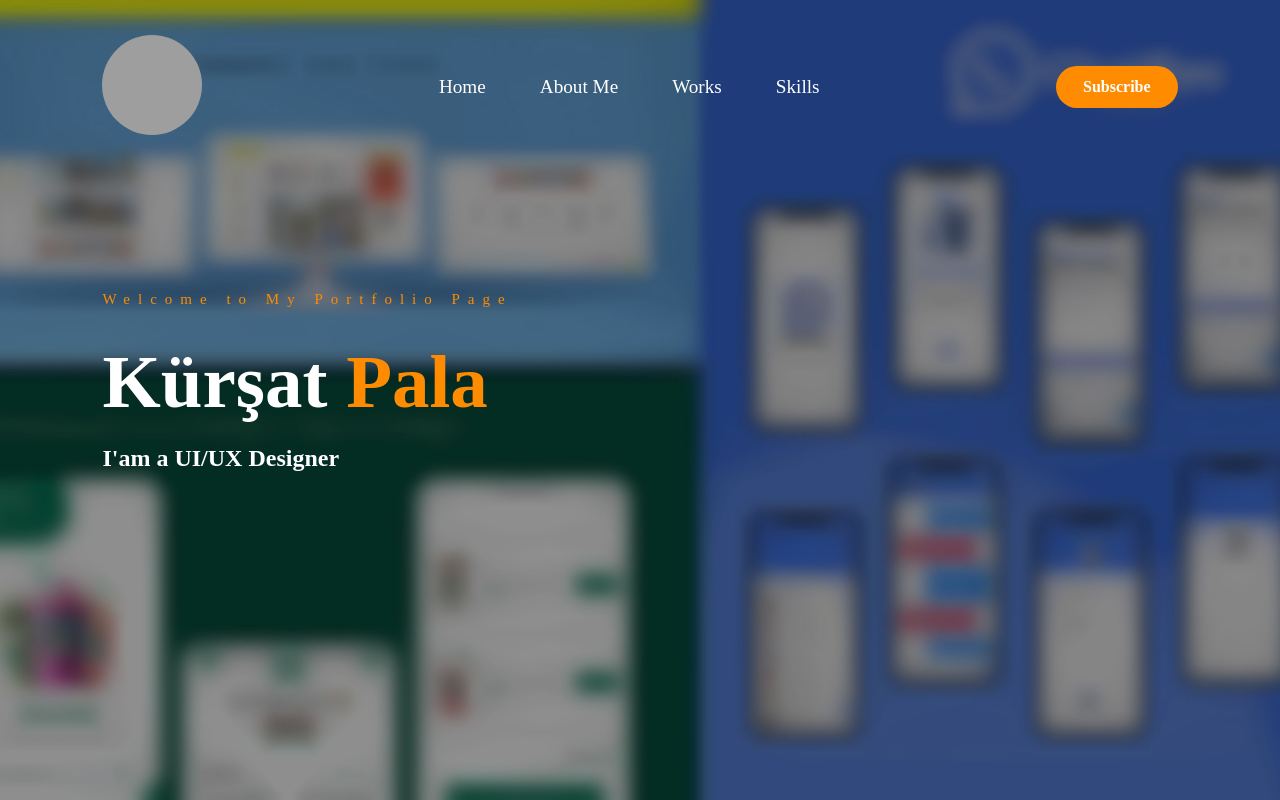
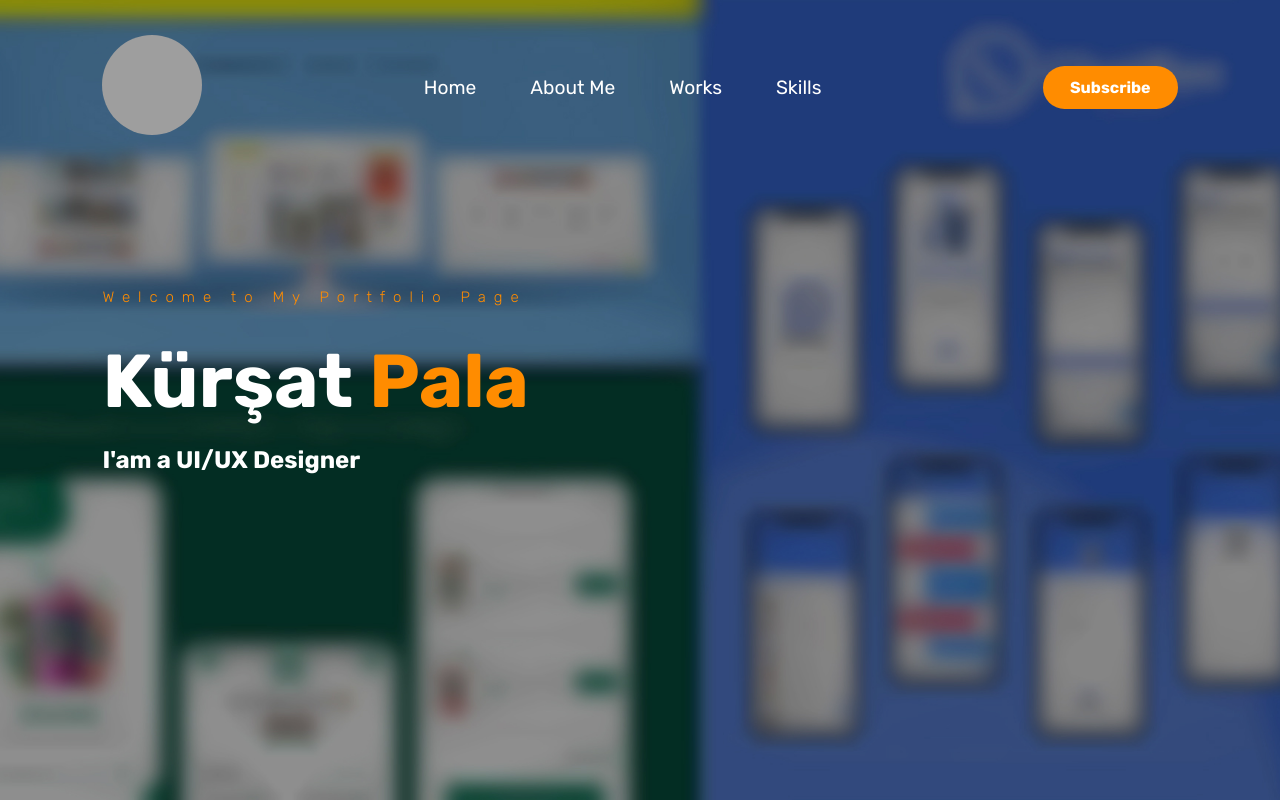
Before and after one commit to kursatpala/kursatpala, a plain HTML site: page index.html in a window 1280 px wide. Shown: the top 800 px of the page. Drawn offline with Linux system fonts and the light colour scheme; grey boxes are pictures that could not be loaded.

Commit message:
Add files via upload

```diff
--- a/home.css
+++ b/home.css
@@ -1,8 +1,11 @@
 * {
     padding: 0;
     margin: 0;
-    font-family: 'Rubik';
     box-sizing: border-box;
+}
+
+body {
+    font-family: 'Rubik', sans-serif;
 }
 
 .hero {
--- a/index.html
+++ b/index.html
@@ -8,6 +8,16 @@
     <link rel="stylesheet" href="home.css" />
     <link rel="stylesheet" href="https://cdnjs.cloudflare.com/ajax/libs/font-awesome/6.3.0/css/all.min.css" integrity="sha512-SzlrxWUlpfuzQ+pcUCosxcglQRNAq/DZjVsC0lE40xsADsfeQoEypE+enwcOiGjk/bSuGGKHEyjSoQ1zVisanQ==" crossorigin="anonymous" referrerpolicy="no-referrer"
     />
+    <link rel="preconnect" href="https://fonts.googleapis.com">
+    <link rel="preconnect" href="https://fonts.gstatic.com" crossorigin>
+    <link href="https://fonts.googleapis.com/css2?family=Rubik:wght@700&display=swap" rel="stylesheet">
+    <link rel="preconnect" href="https://fonts.googleapis.com">
+    <link rel="preconnect" href="https://fonts.gstatic.com" crossorigin>
+    <link href="https://fonts.googleapis.com/css2?family=Rubik:wght@300&display=swap" rel="stylesheet">
+    <link rel="preconnect" href="https://fonts.googleapis.com">
+    <link rel="preconnect" href="https://fonts.gstatic.com" crossorigin>
+    <link href="https://fonts.googleapis.com/css2?family=Rubik&display=swap" rel="stylesheet">
+
 </head>
 <header>
 </header>
```
